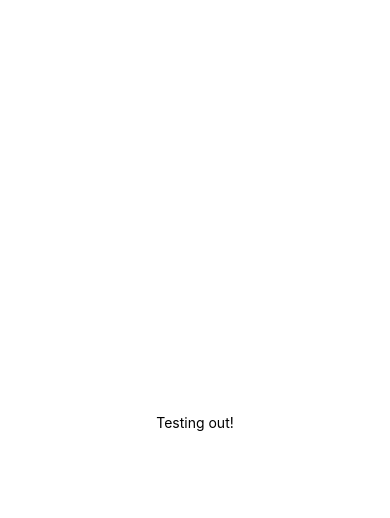
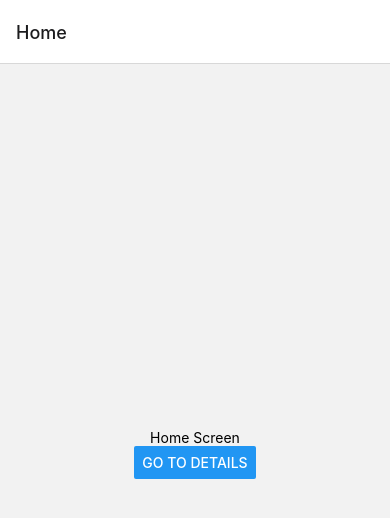
Before and after one commit to JumppanenTomi/Metropolia-WBMA, a React Native app: screen / in a window 390 px wide. Shown: the top 518 px of the page. Built offline with nearby package versions, Linux system fonts and the light colour scheme.

Commit message:
Little cheatsheet

```diff
--- a/App.js
+++ b/App.js
@@ -1,20 +1,51 @@
-import { StatusBar } from 'expo-status-bar';
-import { StyleSheet, Text, View } from 'react-native';
+// In App.js in a new project
 
-export default function App() {
+import * as React from 'react';
+import { View, Text, Button } from 'react-native';
+import { NavigationContainer } from '@react-navigation/native';
+import { createNativeStackNavigator } from '@react-navigation/native-stack';
+
+function HomeScreen({navigation}) {
   return (
-    <View style={styles.container}>
-      <Text>Testing out!</Text>
-      <StatusBar style="auto" />
-    </View>
+      <View style={{ flex: 1, alignItems: 'center', justifyContent: 'center' }}>
+        <Text>Home Screen</Text>
+        <Button
+            title="Go to Details"
+            onPress={() => navigation.navigate('Details')}
+        />
+      </View>
   );
 }
 
-const styles = StyleSheet.create({
-  container: {
-    flex: 1,
-    backgroundColor: '#fff',
-    alignItems: 'center',
-    justifyContent: 'center',
-  },
-});
+function DetailsScreen({ navigation }) {
+  return (
+      <View style={{ flex: 1, alignItems: 'center', justifyContent: 'center' }}>
+        <Text>Details Screen</Text>
+        <Button
+            title="Go to Details... again"
+            onPress={() => navigation.push('Details')}
+        />
+        <Button title="Go to Home" onPress={() => navigation.navigate('Home')} />
+        <Button title="Go back" onPress={() => navigation.goBack()} />
+        <Button
+            title="Go back to first screen in stack"
+            onPress={() => navigation.popToTop()}
+        />
+      </View>
+  );
+}
+
+const Stack = createNativeStackNavigator();
+
+function App() {
+  return (
+      <NavigationContainer>
+        <Stack.Navigator>
+          <Stack.Screen name="Home" component={HomeScreen} />
+          <Stack.Screen name="Details" component={DetailsScreen} />
+        </Stack.Navigator>
+      </NavigationContainer>
+  );
+}
+
+export default App;
--- a/package.json
+++ b/package.json
@@ -9,6 +9,7 @@
     "web": "expo start --web"
   },
   "dependencies": {
+    "@react-navigation/native-stack": "^6.9.8",
     "expo": "~47.0.12",
     "expo-status-bar": "~1.4.2",
     "react": "18.1.0",
```
Also changed, not shown: 2 other files (tests, documents, lock files or other folders).
